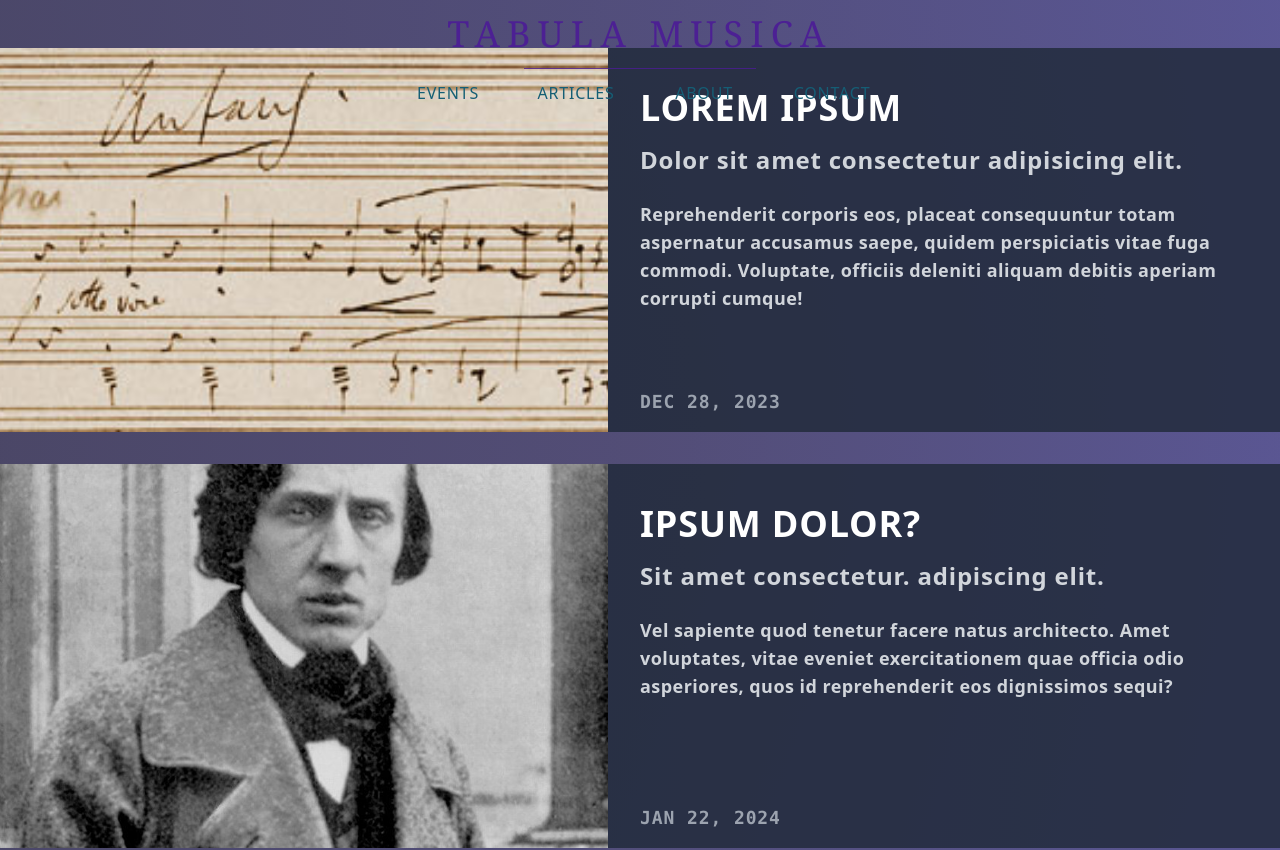
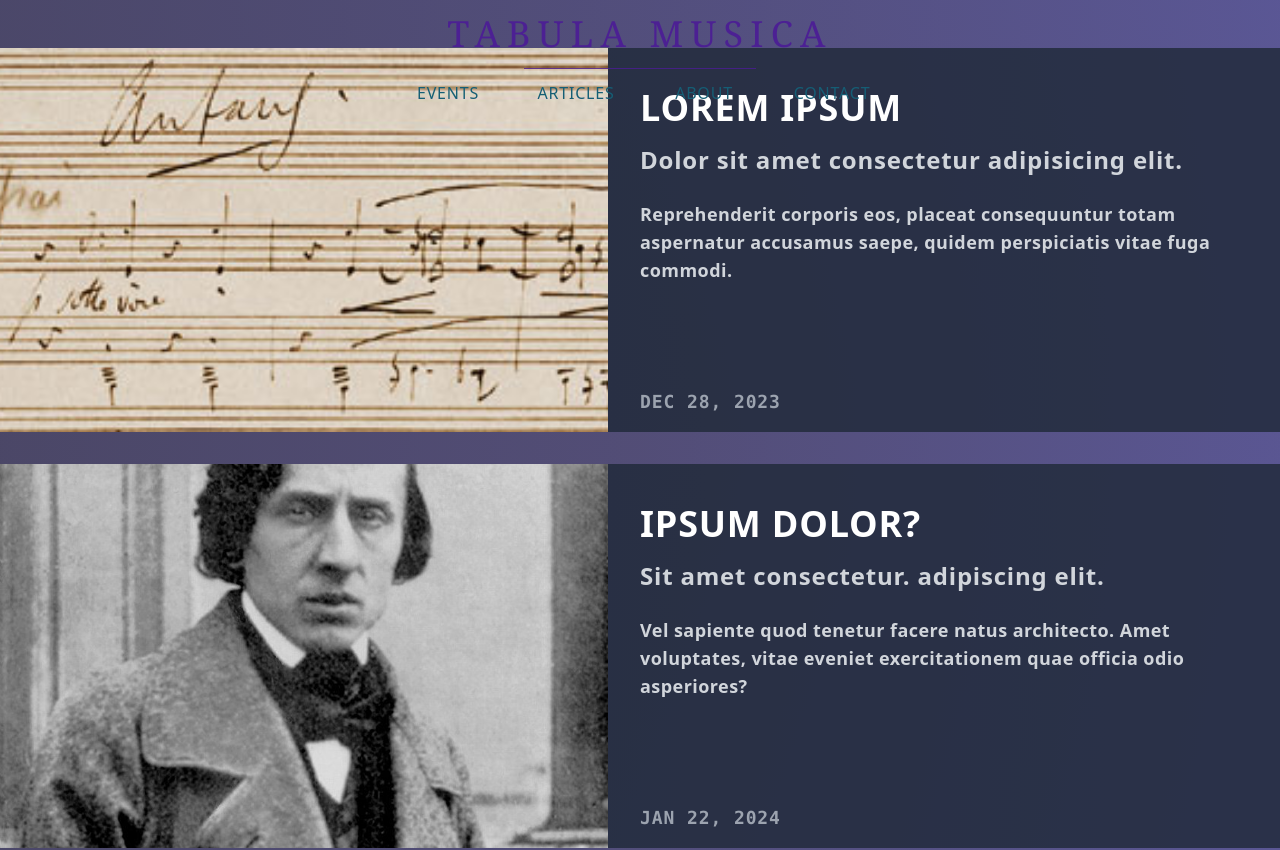
Before and after one commit to IntGrah/tabula-musica, a Next.js app: page /articles in a window 1280 px wide. Shown: the top 850 px of the page. Built offline with nearby package versions, Linux system fonts and the light colour scheme.

Commit message:
Shorten lorem

```diff
--- a/app/articles/23-12-28-liszt.tsx
+++ b/app/articles/23-12-28-liszt.tsx
@@ -12,8 +12,7 @@ export default function Liszt() {
       date={new Date(2023, 11, 28)}
     >
       Reprehenderit corporis eos, placeat consequuntur totam aspernatur
-      accusamus saepe, quidem perspiciatis vitae fuga commodi. Voluptate,
-      officiis deleniti aliquam debitis aperiam corrupti cumque!
+      accusamus saepe, quidem perspiciatis vitae fuga commodi.
     </Article>
   );
 }
--- a/app/articles/24-01-22-chopin.tsx
+++ b/app/articles/24-01-22-chopin.tsx
@@ -12,8 +12,7 @@ export default function Chopin() {
       date={new Date(2024, 0, 22)}
     >
       Vel sapiente quod tenetur facere natus architecto. Amet voluptates, vitae
-      eveniet exercitationem quae officia odio asperiores, quos id reprehenderit
-      eos dignissimos sequi?
+      eveniet exercitationem quae officia odio asperiores?
     </Article>
   );
 }
```
